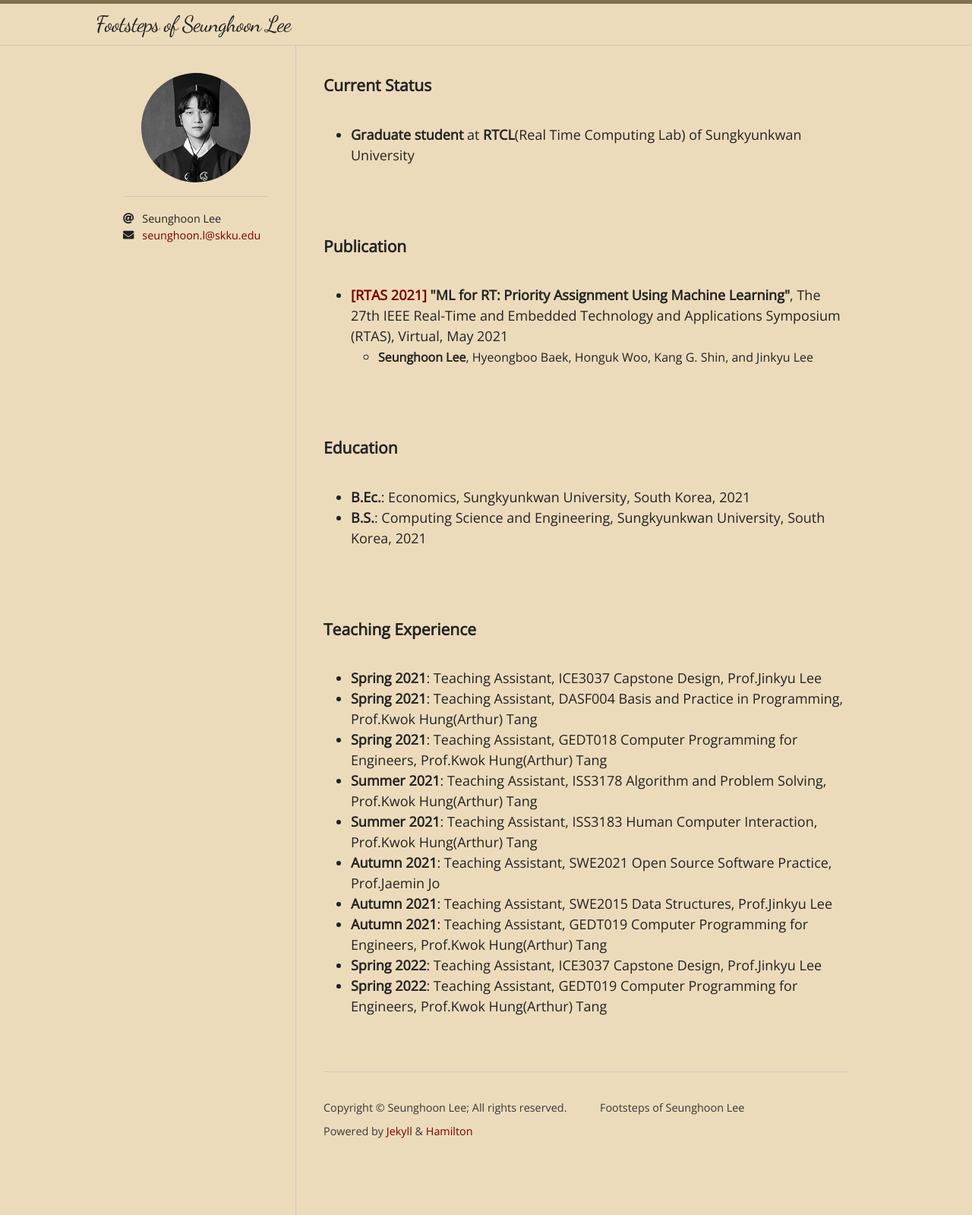
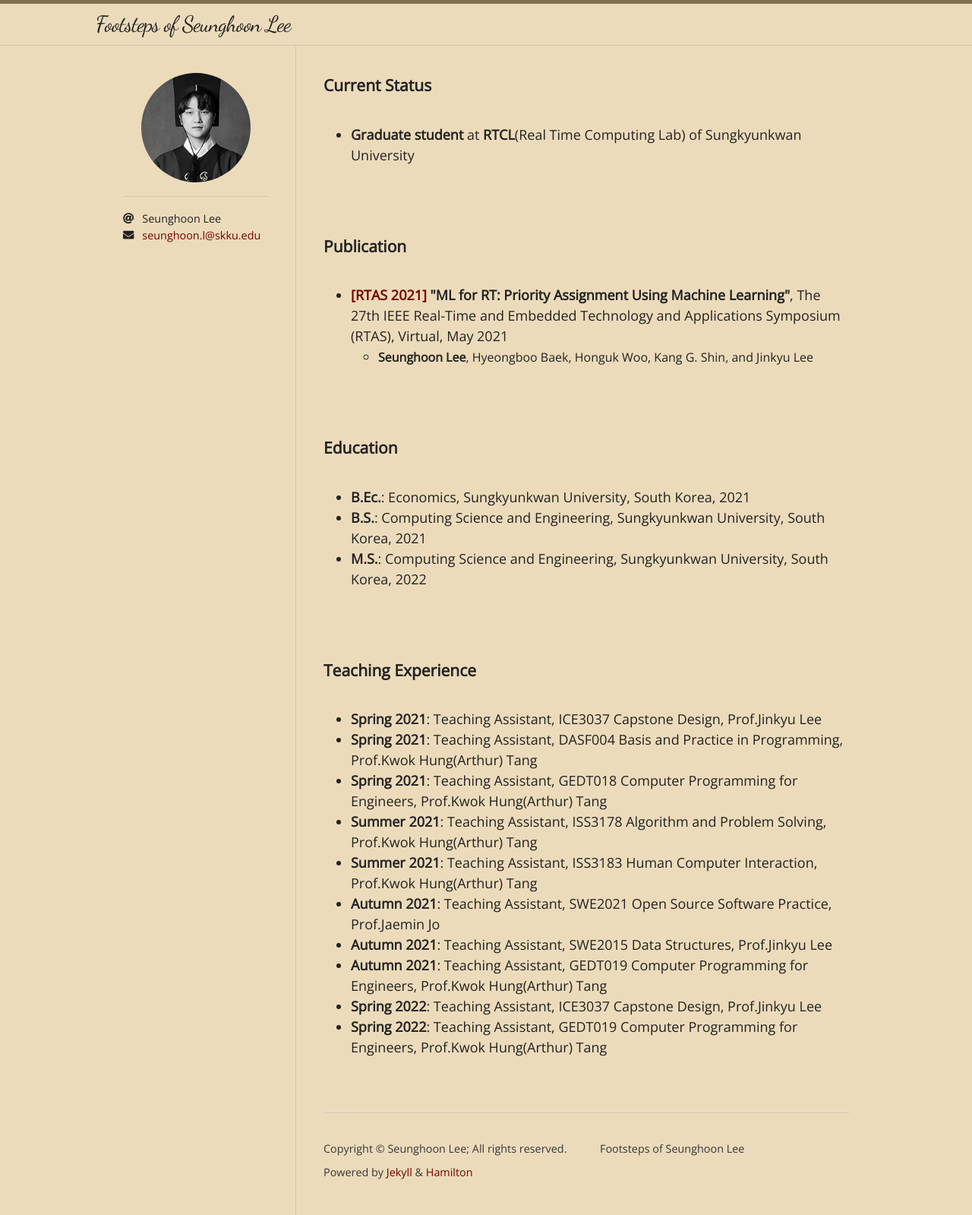
Before and after one commit to SeungHoon00/seunghoon00.github.io, a Jekyll site: the page built from index.html, in a window 1280 px wide. Shown: the whole page at 76% size. Built offline with Jekyll 4.4.1, drawn with Linux system fonts in a browser that asks for light colours; nearby versions of some CDN libraries; some web fonts are replaced; the list of posts is cut into pages by our own code.

Commit message:
Update home.html

```diff
--- a/_layouts/home.html
+++ b/_layouts/home.html
@@ -36,6 +36,7 @@ layout: default
     <ul>
       <li><b>B.Ec.</b>: Economics, Sungkyunkwan University, South Korea, 2021</li>
       <li><b>B.S.</b>: Computing Science and Engineering, Sungkyunkwan University, South Korea, 2021</li>
+      <li><b>M.S.</b>: Computing Science and Engineering, Sungkyunkwan University, South Korea, 2022</li>
     </ul>
   </section>
   <br>
```
